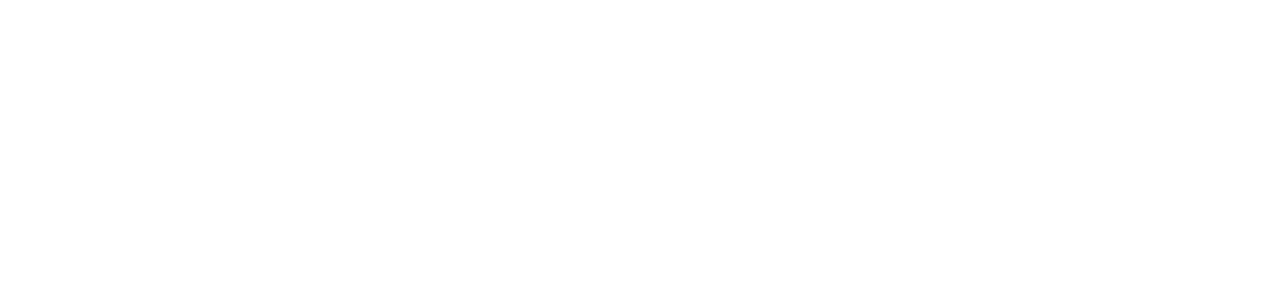
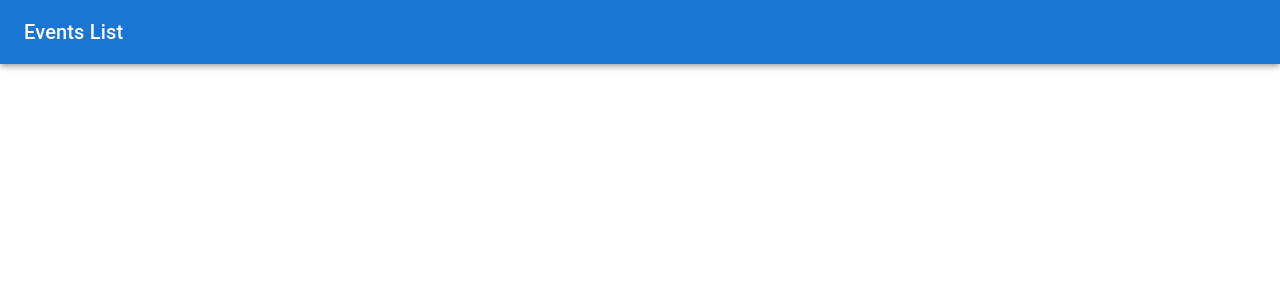
Before and after one commit to woodstock-dev/events-q2-2023, a React (Vite) app: page / in a window 1280 px wide. Shown: the top 300 px of the page. Built offline with nearby package versions, Linux system fonts and the light colour scheme.

Commit message:
Added header
Using mui I added a simple header Appbar which will
hold my navigation

```diff
--- a/package.json
+++ b/package.json
@@ -14,8 +14,10 @@
     "@emotion/styled": "^11.11.0",
     "@mui/icons-material": "^5.11.16",
     "@mui/material": "^5.13.6",
+    "@reduxjs/toolkit": "^1.9.5",
     "react": "^18.2.0",
-    "react-dom": "^18.2.0"
+    "react-dom": "^18.2.0",
+    "react-redux": "^8.1.1"
   },
   "devDependencies": {
     "@babel/preset-typescript": "^7.22.5",
--- a/src/app.tsx
+++ b/src/app.tsx
@@ -2,6 +2,7 @@
 
 
 import React from 'react'
+import Login from './pages/login.tsx';
 import './app.css'
 
 function App() {
@@ -9,7 +10,7 @@
 
   return (
     <React.Fragment>
-
+      <Login />
     </React.Fragment>
   )
 }
--- a/src/components/header.tsx
+++ b/src/components/header.tsx
@@ -11,3 +11,23 @@
 // WITHOUT WARRANTIES OR CONDITIONS OF ANY KIND, either express or implied.
 // See the License for the specific language governing permissions and
 // limitations under the License.
+
+import React from 'react';
+import {AppBar, Toolbar, Typography} from "@mui/material";
+
+const Header = () => {
+  const displayHeader = () => {
+    return <Toolbar>{Nav}</Toolbar>
+  }
+  const Nav = (<Typography variant="h6" component="h1">
+  Events List
+</Typography>)
+   return (
+    <React.Fragment>
+      <header>
+      <AppBar>{displayHeader()}</AppBar>
+    </header>
+    </React.Fragment>
+   )
+}
+export default Header;
--- a/src/pages/login.tsx
+++ b/src/pages/login.tsx
@@ -11,3 +11,17 @@
 // WITHOUT WARRANTIES OR CONDITIONS OF ANY KIND, either express or implied.
 // See the License for the specific language governing permissions and
 // limitations under the License.
+
+import React from 'react';
+import Header from '../components/header.tsx';
+
+const Login = () => {
+
+  return (
+    <React.Fragment>
+      <Header />
+    </React.Fragment>
+  )
+}
+
+export default Login;
```
Also changed, not shown: 1 other file (tests, documents, lock files or other folders).
